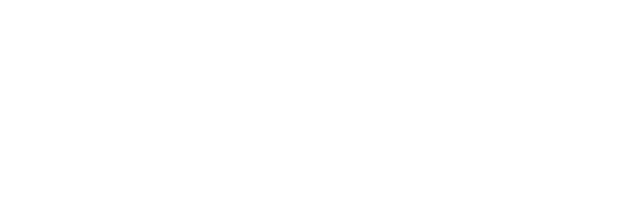
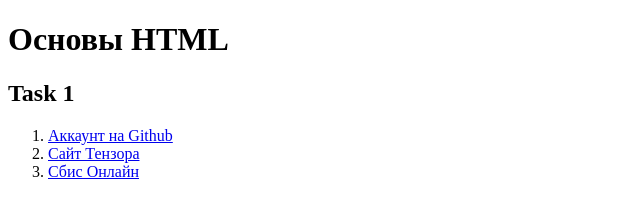
Before and after one commit to kristinka582/task-html, a website: page src/index.html in a window 1280 px wide. Shown: the whole page, without its empty margins (0-640 px from the left). Drawn offline with Linux system fonts and the light colour scheme.

Commit message:
Задание по HTML

```diff
--- a/src/index.html
+++ b/src/index.html
@@ -1,7 +1,19 @@
 <!DOCTYPE html>
 <html lang="en">
     <head>
-        <title>HTML</title>
+        <meta charset="UTF-8" />
+        <title>tast_html</title>
+        <meta name="author" content="kristinka582"
     </head>
-    <body></body>
+    <body>
+        <h1>Основы HTML</h1>
+        <h2>Task 1</h2>
+        <ol>
+            <li>
+                <a href="https://github.com/kristinka582">Аккаунт на Github</a>
+            </li>
+            <li><a href="https://tensor.ru/">Сайт Тензора</a></li>
+            <li><a href="https://online.sbis.ru/">Сбис Онлайн</a></li>
+        </ol>
+    </body>
 </html>
```
Also changed, not shown: 1 other file.
